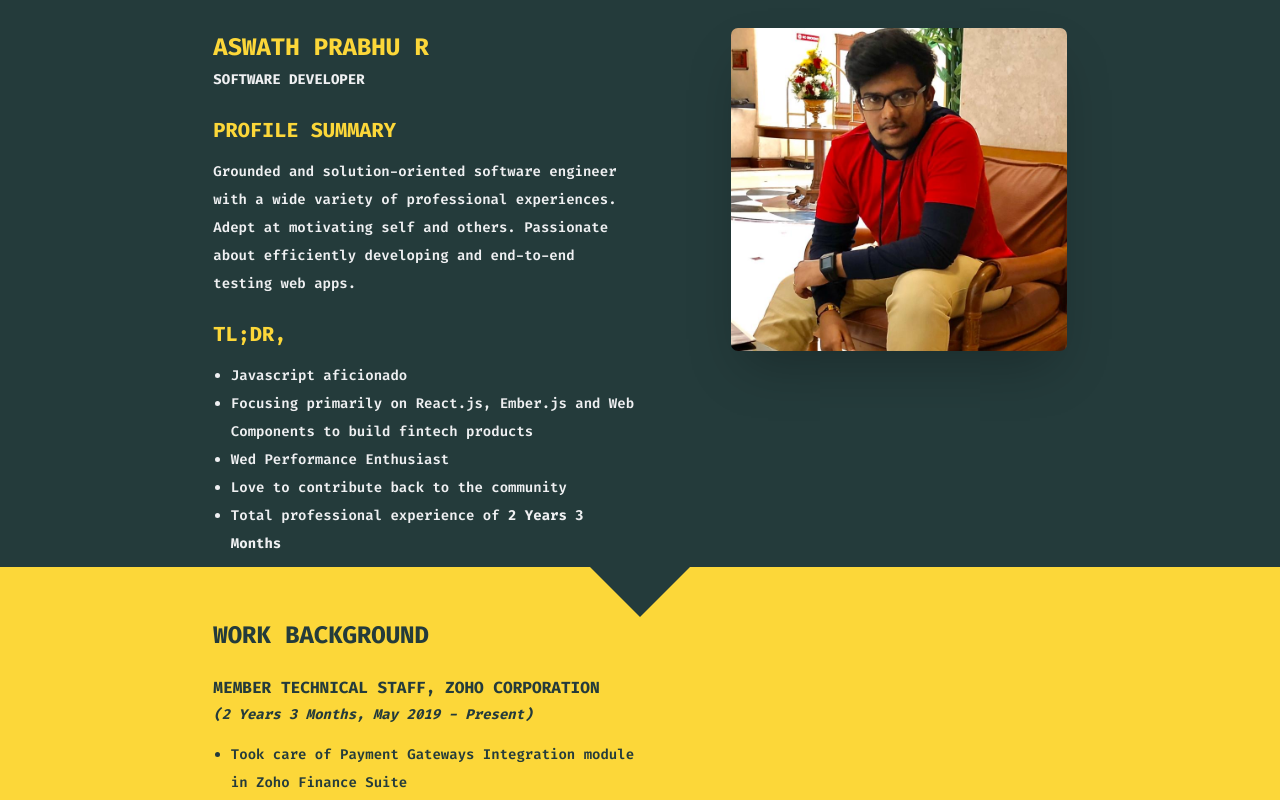
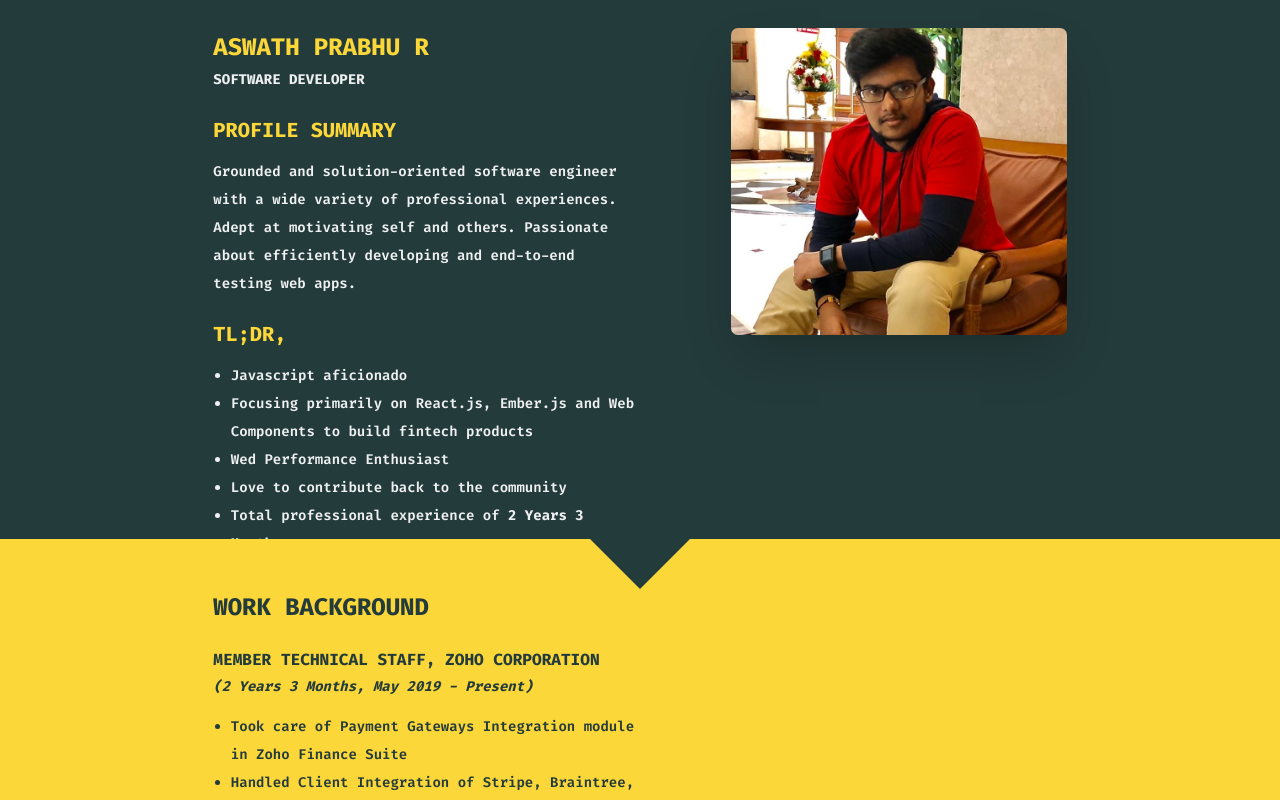
Before and after one commit to Aswathprabhu/profile, a Preact app: page / in a window 1280 px wide. Shown: the top 800 px of the page. Built offline with nearby package versions, Linux system fonts and the light colour scheme.

Commit message:
Adjust margin

```diff
--- a/src/styles/profile.module.css
+++ b/src/styles/profile.module.css
@@ -1,3 +1,3 @@
 .section-setup {
-  @apply flex justify-between min-h-1/2 h-full m-auto pt-8 w-2/3;
+  @apply flex justify-between min-h-1/2 h-full m-auto pt-8 w-2/3 -mb-8;
 }
```
